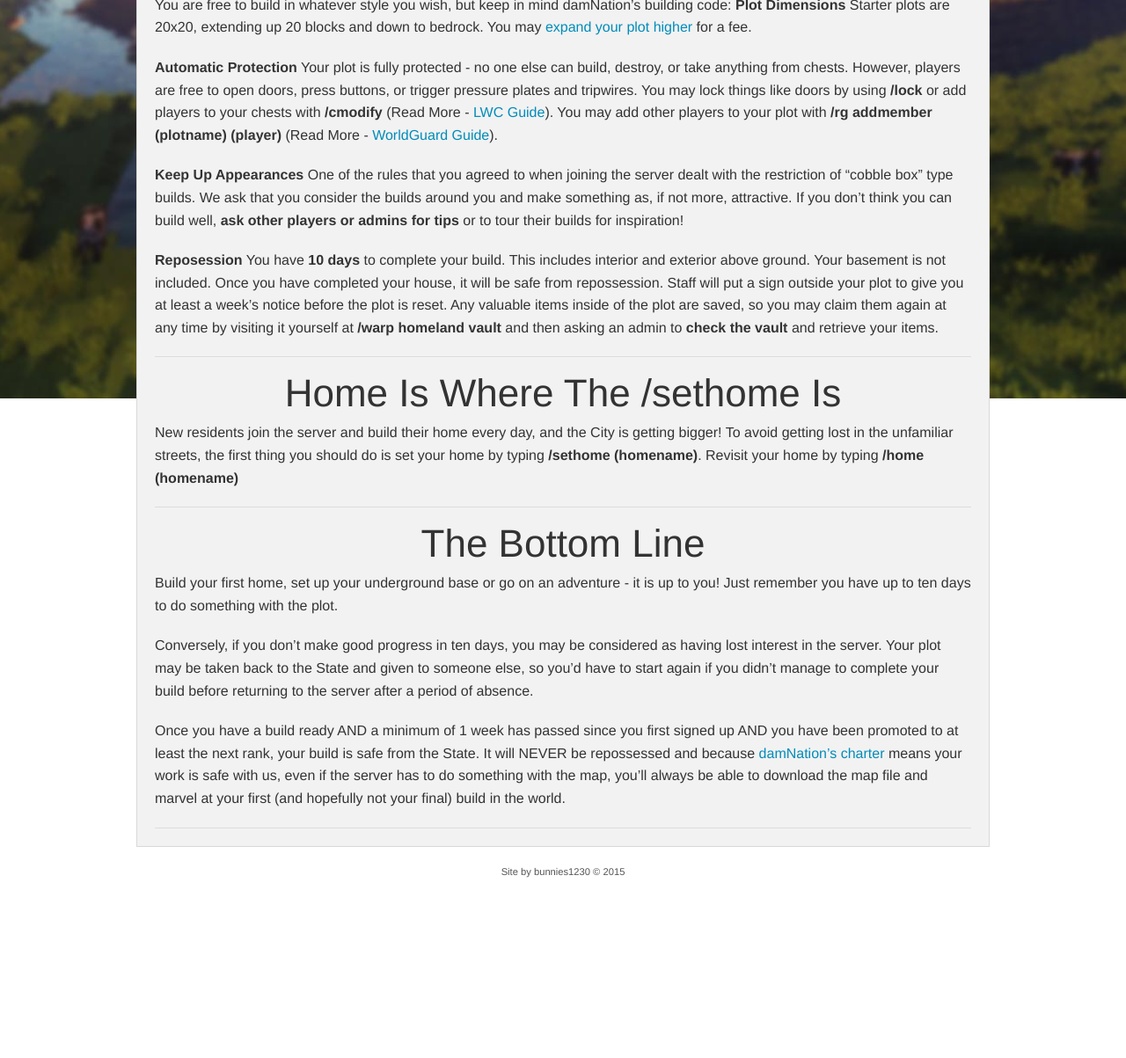
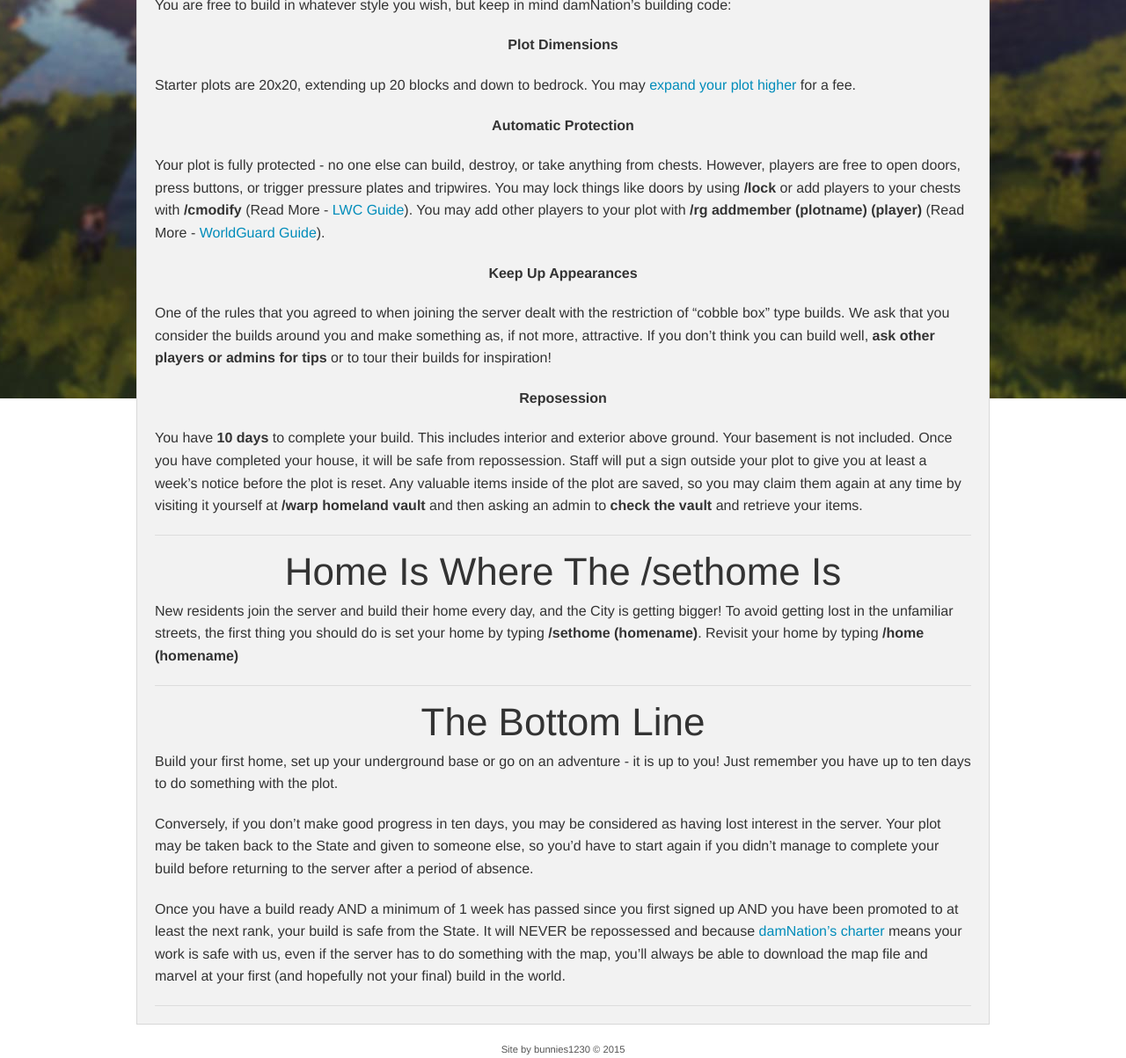
Before and after one commit to damnation-eu/website-beta, a Jekyll site: the page built from first-house.md, in a window 1280 px wide. Shown: the part 721-1924 px from the top of the page at 88% size. Built offline with Jekyll 4.4.1, drawn with Linux system fonts in a browser that asks for light colours; nearby versions of some CDN libraries; library files that are not in the unit come from our copies; before the commit the page ends 1722 px from its top, so only the background shows below that.

Commit message:
Update first-house.md

```diff
--- a/first-house.md
+++ b/first-house.md
@@ -18,16 +18,25 @@ ___
 #Building Code
 </div>
 You are free to build in whatever style you wish, but keep in mind damNation's building code:
+
+<div style="text-align: center;" markdown="1">
 <b>Plot Dimensions</b>
+</div>
 Starter plots are 20x20, extending up 20 blocks and down to bedrock. You may [expand your plot higher]({{site.baseurl}}/land) for a fee.
 
+<div style="text-align: center;" markdown="1">
 <b>Automatic Protection</b>
+</div>
 Your plot is fully protected - no one else can build, destroy, or take anything from chests. However, players are free to open doors, press buttons, or trigger pressure plates and tripwires. You may lock things like doors by using <b>/lock</b> or add players to your chests with <b>/cmodify</b> (Read More - [LWC Guide]({{site.baseurl}}/g/lwc)). You may add other players to your plot with <b>/rg addmember (plotname) (player)</b> (Read More - [WorldGuard Guide]({{site.baseurl}}/g/worldguard)).
 
+<div style="text-align: center;" markdown="1">
 <b>Keep Up Appearances</b>
+</div>
 One of the rules that you agreed to when joining the server dealt with the restriction of "cobble box" type builds. We ask that you consider the builds around you and make something as, if not more, attractive. If you don't think you can build well, <b>ask other players or admins for tips</b> or to tour their builds for inspiration!
 
+<div style="text-align: center;" markdown="1">
 <b>Reposession</b>
+</div>
 You have <b>10 days</b> to complete your build. This includes interior and exterior above ground. Your basement is not included. Once you have completed your house, it will be safe from repossession. Staff will put a sign outside your plot to give you at least a week's notice before the plot is reset. Any valuable items inside of the plot are saved, so you may claim them again at any time by visiting it yourself at <b>/warp homeland vault</b> and then asking an admin to <b>check the vault</b> and retrieve your items.
 
 ___
```
